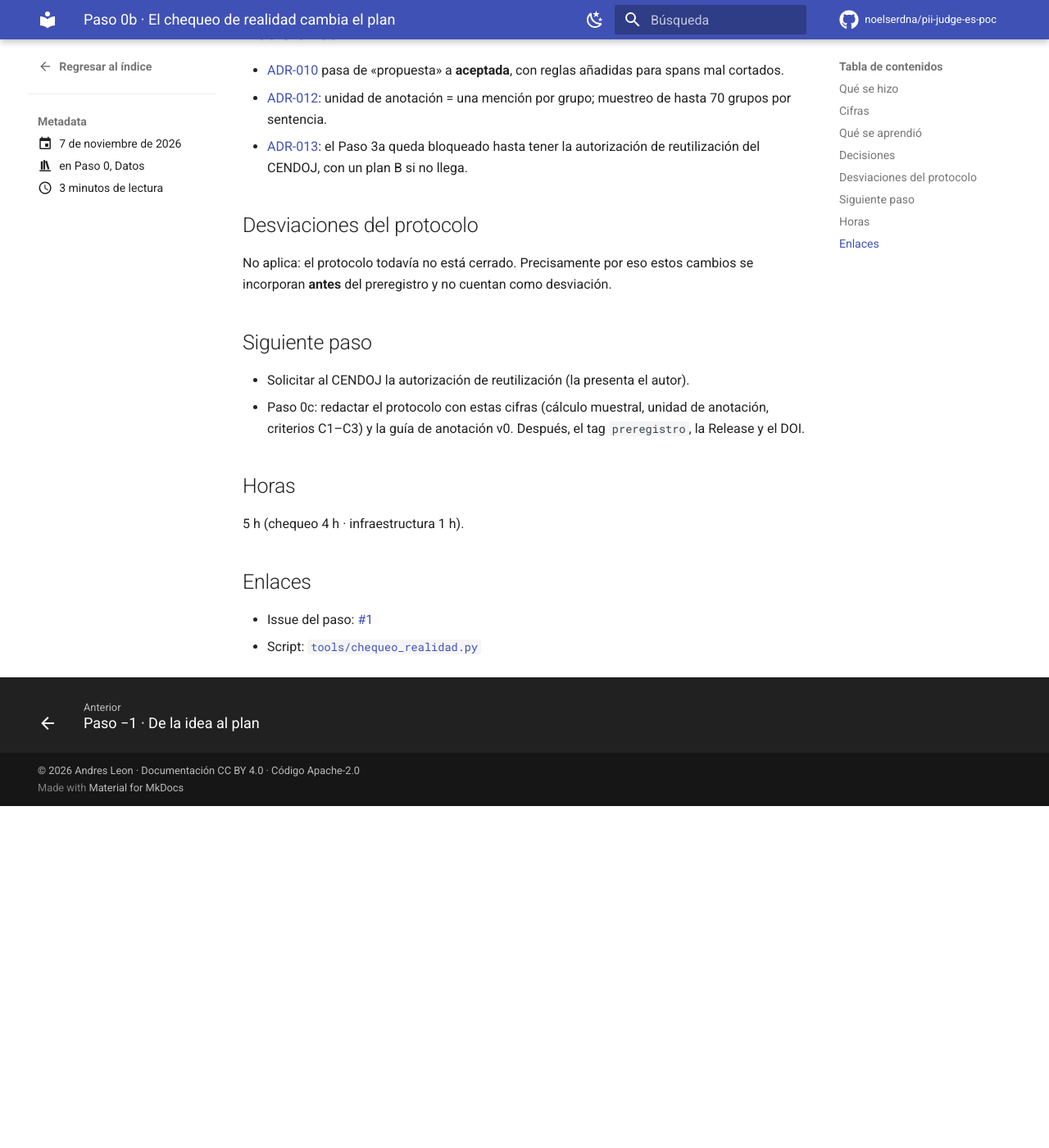
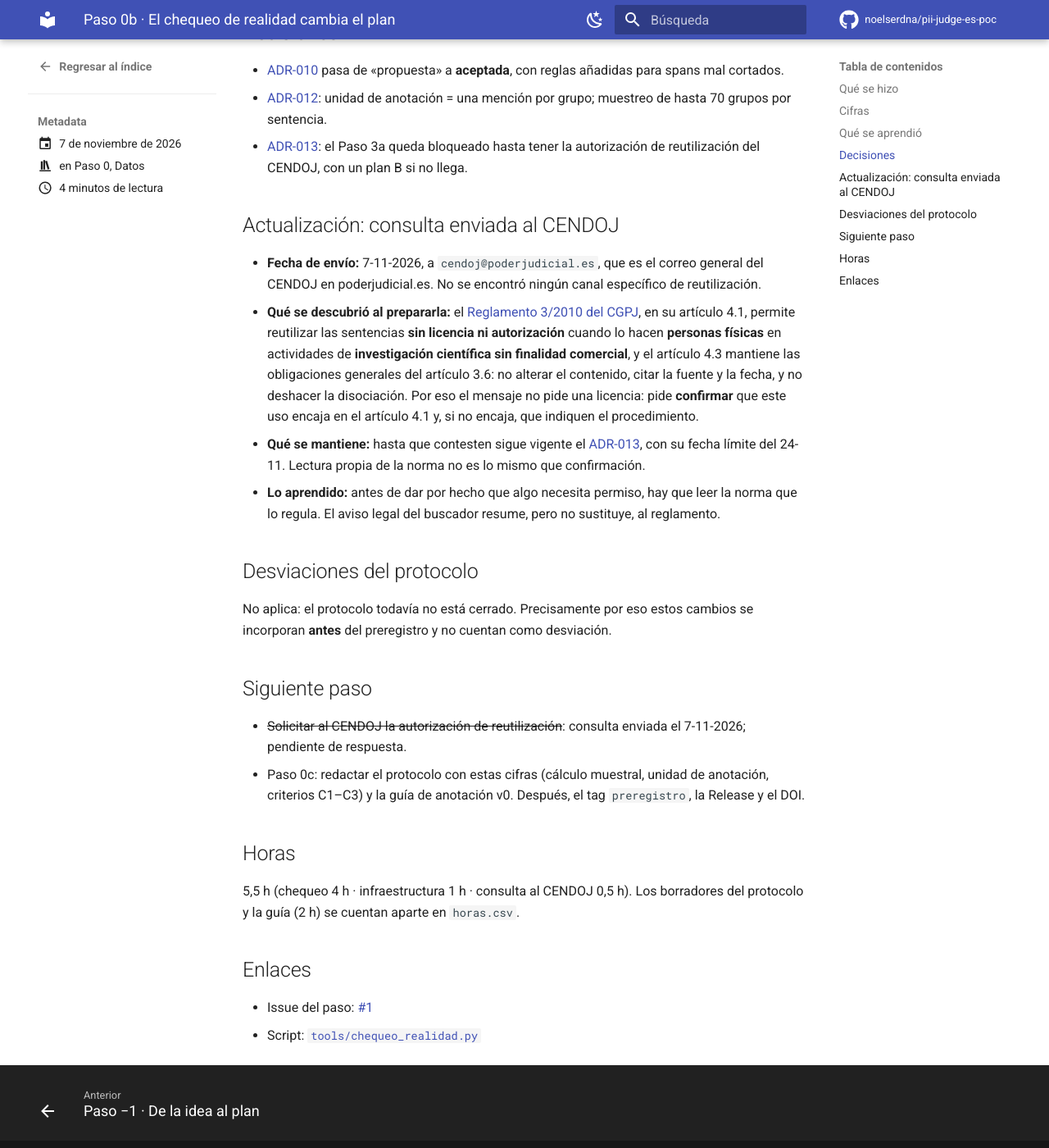
Before and after one commit to noelserdna/pii-judge-es-poc, an MkDocs documentation site: the page built from docs/blog/posts/2026-11-07-chequeo-de-realidad.md, in a window 1280 px wide and 1400 px high, scrolled down 2169 px. Shown: the whole window at 82% size. Built offline with MkDocs 1.6.1 and Material for MkDocs 9.7.7, drawn with Linux system fonts in a browser that asks for light colours; comment, search, counter and statistics services are not loaded; before the commit the page ends 3152 px from its top, so only the background shows below that.

Commit message:
bitacora: consulta de reutilización enviada al CENDOJ (7-11); art. 4.1 Reglamento 3/2010 en ADR-013 #1
Co-Authored-By: Claude Opus 5.5 <noreply@anthropic.com>

```diff
--- a/docs/blog/posts/2026-11-07-chequeo-de-realidad.md
+++ b/docs/blog/posts/2026-11-07-chequeo-de-realidad.md
@@ -48,18 +48,25 @@ Las cifras completas, sin ningún texto, están en [`reports/chequeo-realidad.js
 - [ADR-012](../../decisiones/ADR-012-unidad-de-anotacion.md): unidad de anotación = una mención por grupo; muestreo de hasta 70 grupos por sentencia.
 - [ADR-013](../../decisiones/ADR-013-autorizacion-cendoj.md): el Paso 3a queda bloqueado hasta tener la autorización de reutilización del CENDOJ, con un plan B si no llega.
 
+## Actualización: consulta enviada al CENDOJ
+
+- **Fecha de envío:** 7-11-2026, a `cendoj@poderjudicial.es`, que es el correo general del CENDOJ en poderjudicial.es. No se encontró ningún canal específico de reutilización.
+- **Qué se descubrió al prepararla:** el [Reglamento 3/2010 del CGPJ](https://www.boe.es/eli/es/a/2010/10/28/(2)), en su artículo 4.1, permite reutilizar las sentencias **sin licencia ni autorización** cuando lo hacen **personas físicas** en actividades de **investigación científica sin finalidad comercial**, y el artículo 4.3 mantiene las obligaciones generales del artículo 3.6: no alterar el contenido, citar la fuente y la fecha, y no deshacer la disociación. Por eso el mensaje no pide una licencia: pide **confirmar** que este uso encaja en el artículo 4.1 y, si no encaja, que indiquen el procedimiento.
+- **Qué se mantiene:** hasta que contesten sigue vigente el [ADR-013](../../decisiones/ADR-013-autorizacion-cendoj.md), con su fecha límite del 24-11. Lectura propia de la norma no es lo mismo que confirmación.
+- **Lo aprendido:** antes de dar por hecho que algo necesita permiso, hay que leer la norma que lo regula. El aviso legal del buscador resume, pero no sustituye, al reglamento.
+
 ## Desviaciones del protocolo
 
 No aplica: el protocolo todavía no está cerrado. Precisamente por eso estos cambios se incorporan **antes** del preregistro y no cuentan como desviación.
 
 ## Siguiente paso
 
-- Solicitar al CENDOJ la autorización de reutilización (la presenta el autor).
+- ~~Solicitar al CENDOJ la autorización de reutilización~~: consulta enviada el 7-11-2026; pendiente de respuesta.
 - Paso 0c: redactar el protocolo con estas cifras (cálculo muestral, unidad de anotación, criterios C1–C3) y la guía de anotación v0. Después, el tag `preregistro`, la Release y el DOI.
 
 ## Horas
 
-5 h (chequeo 4 h · infraestructura 1 h).
+5,5 h (chequeo 4 h · infraestructura 1 h · consulta al CENDOJ 0,5 h). Los borradores del protocolo y la guía (2 h) se cuentan aparte en `horas.csv`.
 
 ## Enlaces
 
--- a/horas.csv
+++ b/horas.csv
@@ -3,3 +3,4 @@ fecha,paso,horas,tipo,descripcion
 2026-11-07,0,4,datos,"Chequeo de realidad: aviso legal CENDOJ, selección y descarga de 10 sentencias, detector v0, análisis; ADR-012 y ADR-013"
 2026-11-07,0,1,infraestructura,Firma SSH verificada en GitHub; webhook de Zenodo
 2026-11-07,0,2,documentacion,"Borrador del protocolo v0 (criterios, cálculo muestral, contingencia CENDOJ) y guía de anotación v0"
+2026-11-07,0,0.5,legal,"Lectura del Reglamento 3/2010 y consulta de reutilización enviada al CENDOJ"
```
Also changed, not shown: docs/decisiones/ADR-013-autorizacion-cendoj.md (+3 -0 lines), docs/index.md (+2 -2 lines).
